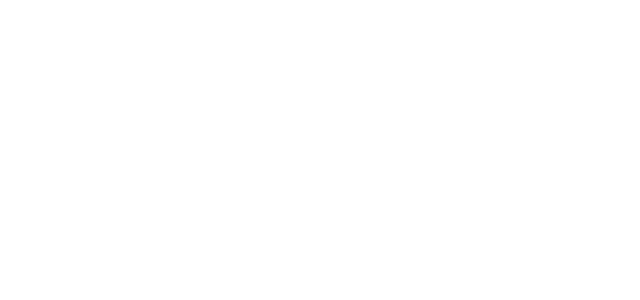
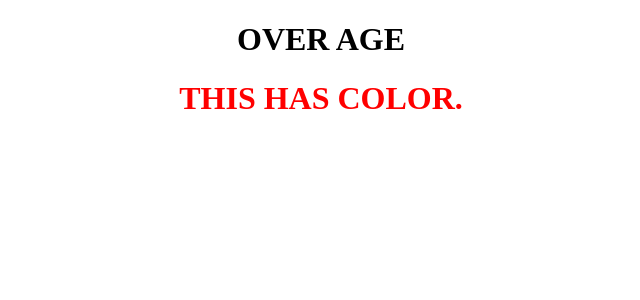
Before and after one commit to RanJets/learning-react, a React (Create React App) app: page / in a window 1280 px wide. Shown: the top 300 px of the page, without its empty margins (319-959 px from the left). Built offline with nearby package versions, Linux system fonts and the light colour scheme.

Commit message:
Lesson-2 part-1 --Ternary Operator
Learning Ternary Operator

```diff
--- a/src/App.js
+++ b/src/App.js
@@ -1,7 +1,18 @@
 import "./App.css";
 
+//Ternary Operator Lesson-2 part-1
 function App() {
-  return <div className="App"></div>;
+  const age = 19;
+  const isGreen = false;
+
+  return (
+    <div className="App">
+      {age >= 18 ? <h1>OVER AGE</h1> : <h2>Under Age</h2>}
+      <h1 style={{ color: isGreen ? "green" : "red" }}>THIS HAS COLOR.</h1>
+
+      {isGreen && <button> This is Green</button>}
+    </div>
+  );
 }
 
 export default App;
```
